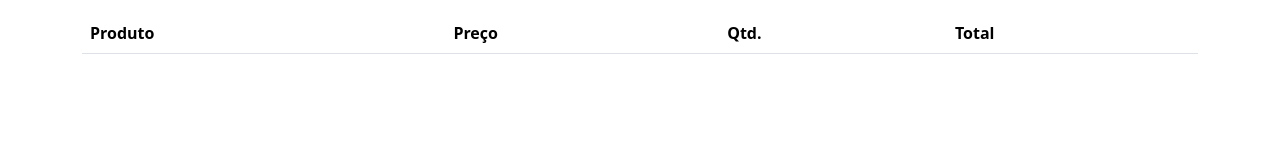
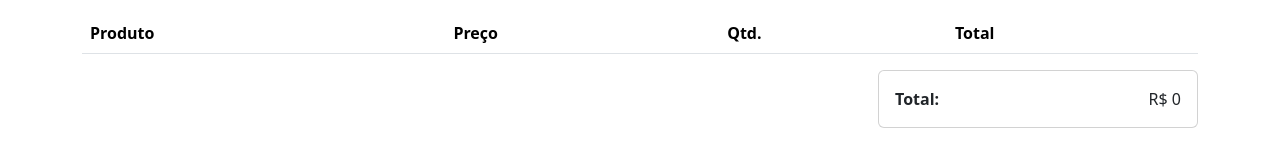
Before and after one commit to josebauer/nextjs-project, a Next.js app: page /cart in a window 1280 px wide. Shown: the part 187-354 px from the top of the page. Built offline with nearby package versions, Linux system fonts and the light colour scheme.

Commit message:
Cria componente CartTotal e adiciona na página Cart

```diff
--- /dev/null
+++ b/src/components/CartTotal.tsx
@@ -0,0 +1,21 @@
+import { useCart } from "@/hooks/UseCart"
+import { Card } from "react-bootstrap"
+
+const CartTotal = () => {
+  const { cart } = useCart()
+
+  return (
+    <Card className="ms-auto" style={{ maxWidth: '20rem' }}>
+      <Card.Body className="d-flex justify-content-between">
+        <strong>
+          Total:
+        </strong>
+        <span>
+          R$ {cart.reduce((total, product) => total + product.price, 0)}
+        </span>
+      </Card.Body>
+    </Card>
+  )
+}
+
+export default CartTotal
--- a/src/pages/cart.tsx
+++ b/src/pages/cart.tsx
@@ -1,4 +1,5 @@
 import CartTable from '@/components/CartTable'
+import CartTotal from '@/components/CartTotal'
 import Header from '@/components/Header'
 import Head from 'next/head'
 import { Container } from 'react-bootstrap'
@@ -21,6 +22,7 @@ export default function Cart() {
           </h1>
 
           <CartTable />
+          <CartTotal />
         </Container>
       </main>
     </>
```
